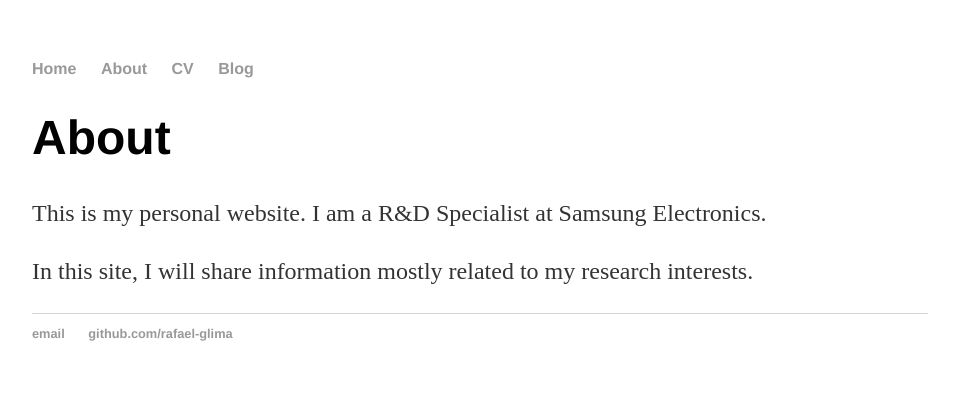
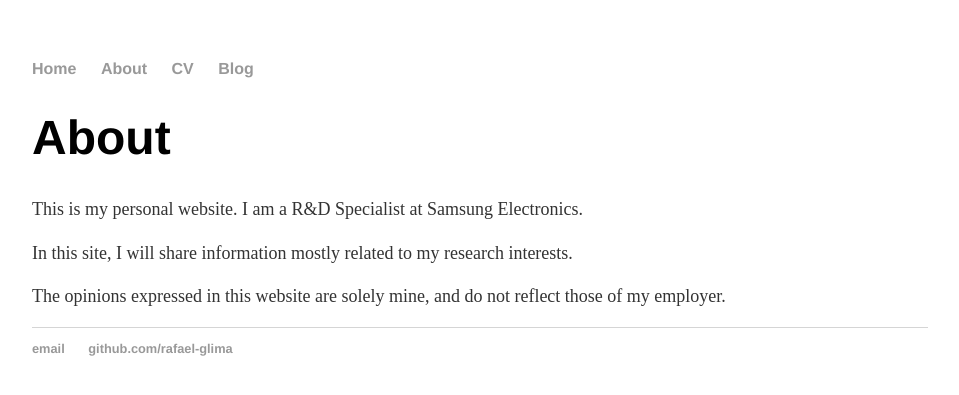
Before and after one commit to rafael-glima/rafael-glima.github.io, a Jekyll site: the page built from about/index.html, in a window 1280 px wide. Shown: the top 395 px of the page, without its empty margins (160-1119 px from the left). Built offline with Jekyll 4.4.1, drawn with Linux system fonts in a browser that asks for light colours.

Commit message:
Changes in CV and About sections

```diff
--- a/about/index.html
+++ b/about/index.html
@@ -4,6 +4,7 @@
 ---
 <div class="blurb">
 	<h1>About</h1>
-	<p>This is my personal website. I am a R&D Specialist at Samsung Electronics.</p>
-	<p>In this site, I will share information mostly related to my research interests.</p>
+	<p style="font-size:18px;">This is my personal website. I am a R&D Specialist at Samsung Electronics.</p>
+	<p style="font-size:18px;">In this site, I will share information mostly related to my research interests.</p>
+	<p style="font-size:18px;">The opinions expressed in this website are solely mine, and do not reflect those of my employer.</p>
 </div><!-- /.blurb -->
```
